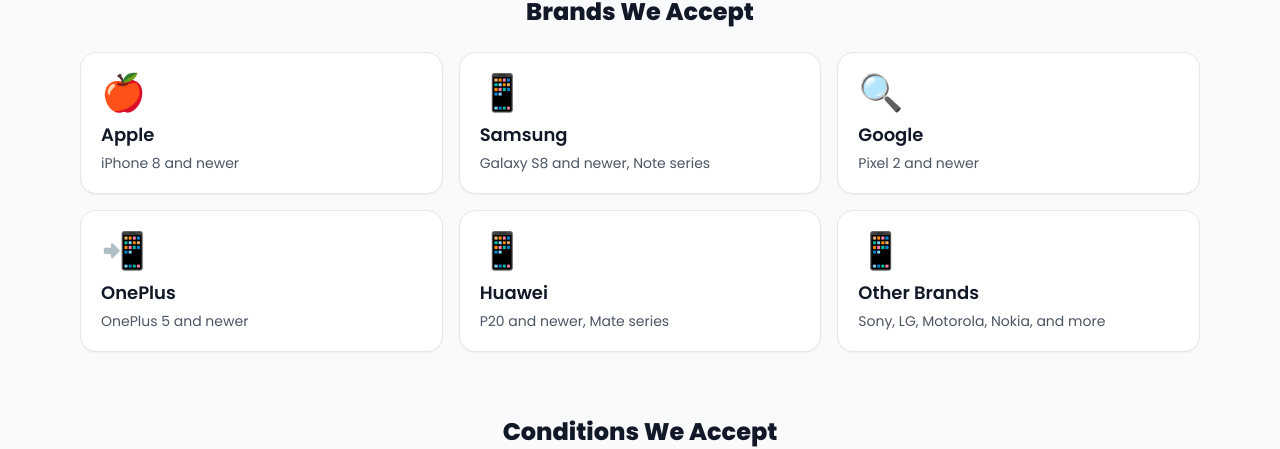
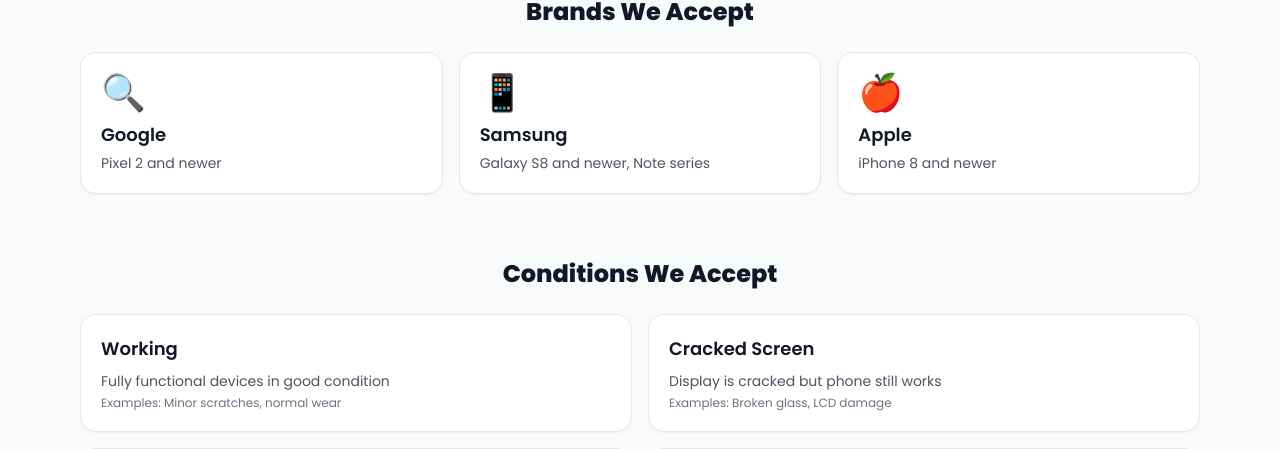
Before and after one commit to NoahDR17/ReadTech-site, a React (Vite) app: page /products in a window 1280 px wide. Shown: the part 289-738 px from the top of the page. Built offline with nearby package versions, Linux system fonts and the light colour scheme.

Commit message:
Update allowed brands to Google, Samsung, and Apple only
Co-authored-by: NoahDR17 <109290184+NoahDR17@users.noreply.github.com>

```diff
--- a/src/pages/FAQ.jsx
+++ b/src/pages/FAQ.jsx
@@ -19,7 +19,7 @@ export default function FAQ() {
   const faqs = [
     {
       q: "What types of phones do you buy?",
-      a: "We buy all major brands including Apple (iPhone), Samsung, Google Pixel, OnePlus, Huawei, and more. We accept phones from recent models to older devices, in any condition."
+      a: "We buy phones from Google (Pixel), Samsung (Galaxy), and Apple (iPhone). We accept phones from recent models to older devices, in any condition."
     },
     {
       q: "What conditions do you accept?",
--- a/src/pages/Products.jsx
+++ b/src/pages/Products.jsx
@@ -4,12 +4,9 @@ import { Link } from "react-router-dom";
 
 export default function Products() {
   const brands = [
+    { name: "Google", models: "Pixel 2 and newer", icon: "🔍" },
+    { name: "Samsung", models: "Galaxy S8 and newer, Note series", icon: "📱" },
     { name: "Apple", models: "iPhone 8 and newer", icon: "🍎" },
-    { name: "Samsung", models: "Galaxy S8 and newer, Note series", icon: "📱" },
-    { name: "Google", models: "Pixel 2 and newer", icon: "🔍" },
-    { name: "OnePlus", models: "OnePlus 5 and newer", icon: "📲" },
-    { name: "Huawei", models: "P20 and newer, Mate series", icon: "📱" },
-    { name: "Other Brands", models: "Sony, LG, Motorola, Nokia, and more", icon: "📱" },
   ];
 
   const conditions = [
```
